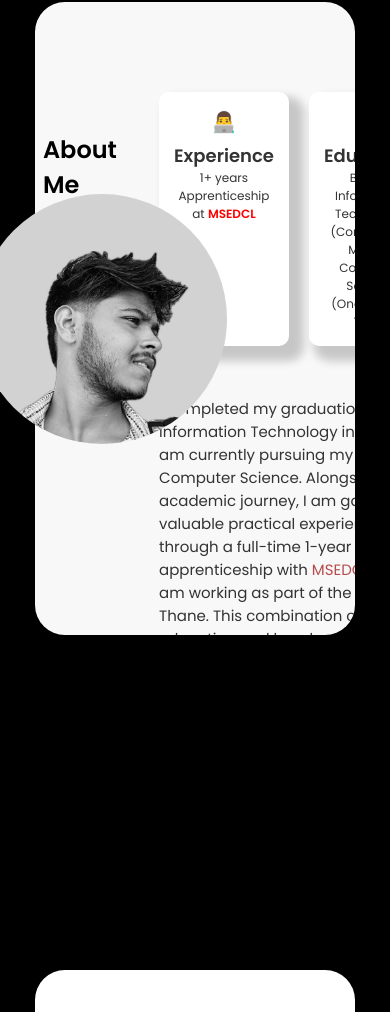
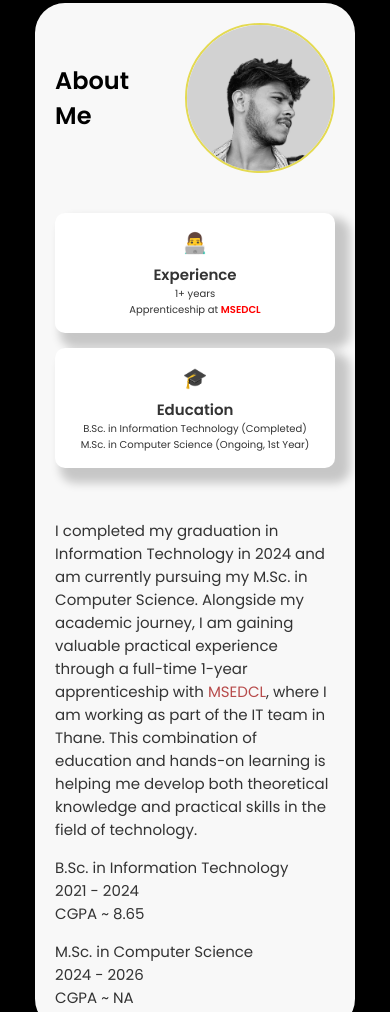
Before and after one commit to ashishbhor/Vikas-bhor-Responsive-layout-potfolio-main, a plain HTML site: page index.html in a window 390 px wide. Shown: the part 1198-2210 px from the top of the page. Drawn offline with Linux system fonts and the light colour scheme; a web font is replaced by a local one.

Commit message:
Chnages in responsive code

```diff
--- a/style.css
+++ b/style.css
@@ -267,7 +267,7 @@ span{
 
   .container_3 {
     max-width: 1800px;
-    height: 75vh;
+    height: 80vh;
     background: #fff;
     border-radius: 30px;
     box-shadow: 0 4px 10px rgba(0, 0, 0, 0.1);
@@ -486,6 +486,96 @@ span{
     justify-content: center;
   }
 
+@media screen and (max-width: 768px) {
+  .container_3 {
+    flex-direction: column;
+    height: auto;
+    padding: 20px;
+    margin-top: 20px;
+  }
+
+  .profile {
+    margin-bottom: 40px;
+  }
+
+  .profile h2 {
+    position: static;
+    margin-right: 10%;
+    margin-bottom: 0%;
+  }
+
+  .profile img {
+    position: static;
+    width: 150px;
+    height: 150px;
+    border: 2px rgb(228, 218, 82) solid;
+  }
+
+  .details {
+    margin-left: 0;
+    margin-top: 0;
+  }
+
+  .info-cards {
+    flex-direction: column;
+    gap: 15px;
+  }
+
+  .info-card {
+    padding: 15px;
+  }
+
+  .info-card h3 {
+    font-size: 1.5rem;
+  }
+
+  .info-card p {
+    font-size: 1rem;
+  }
+
+  .marks {
+    flex-direction: column;
+    gap: 15px;
+  }
+}
+
+@media screen and (max-width: 768px) {
+  #container2 {
+    flex-direction: column;
+    padding: 20px;
+    font-size: 100%;
+  }
+
+  #about_us,
+  #quick_links,
+  #contact-us {
+    width: 90%;
+    margin: 20px auto;
+    text-align: center;
+  }
+
+  #about_us {
+    margin-left: auto;
+  }
+
+  #quick_links {
+    align-items: center;
+  }
+
+  #quick_links p {
+    margin: 10px 0;
+  }
+
+  #contact-us {
+    text-align: center;
+  }
+
+  #copyright {
+    padding: 10px;
+    text-align: center;
+  }
+}
+
   /* Card animation */
   @keyframes show-data {
     50% {
```
